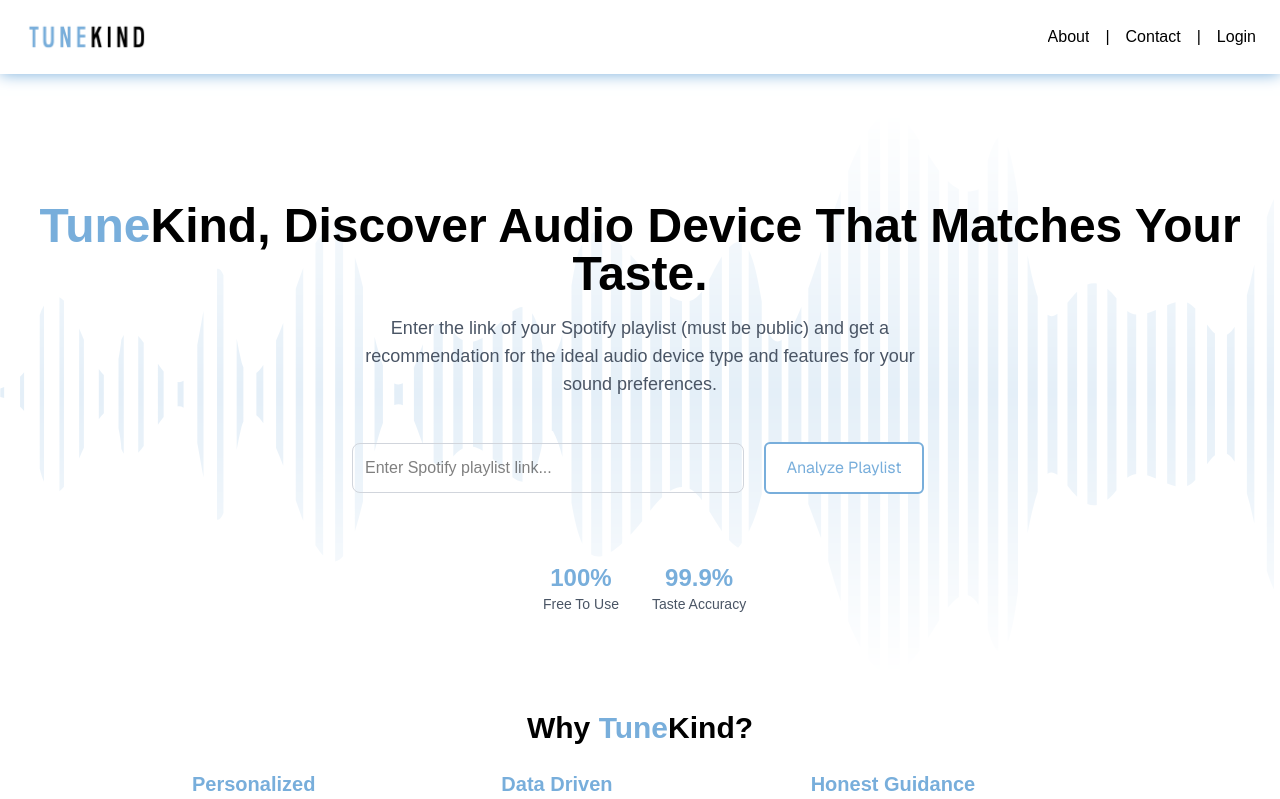
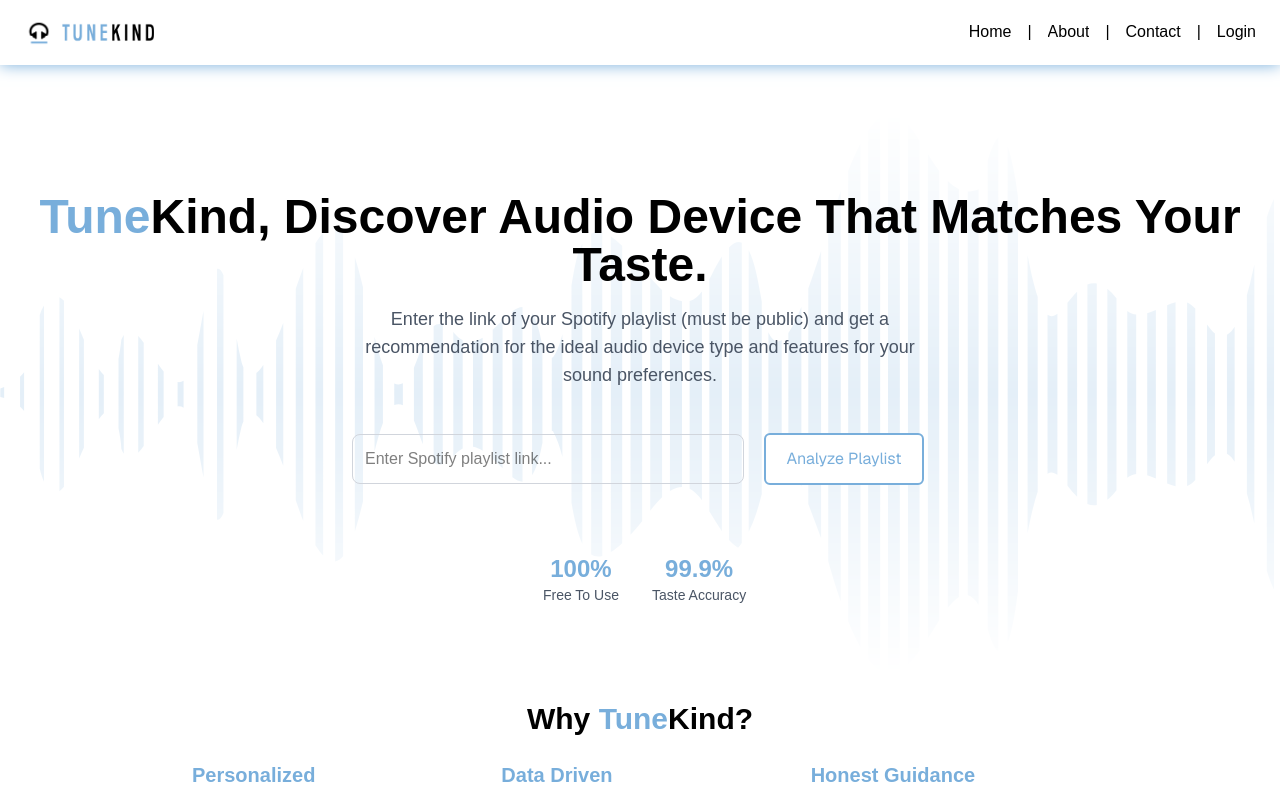
Before and after one commit to kaustubh-ds/tune-kind, a Next.js app: page / in a window 1280 px wide. Shown: the top 799 px of the page. Built offline with nearby package versions, Linux system fonts and the light colour scheme.

Commit message:
Updated navbar

```diff
--- a/app/components/navbar.js
+++ b/app/components/navbar.js
@@ -18,10 +18,16 @@ export default function Navbar() {
 
   return (
     <nav className="bg-white text-black w-full px-6 py-4 flex justify-between items-center shadow shadow-[0_0_15px_#78aedb] sticky top-0 z-10">
-      <Link href="/">
-        <Image src="/tklogo.png" alt="TuneKind Logo" width={125} height={10} className="rounded-sm" />
+      <Link href="/" className="flex items-center space-x-1">
+        <Image src="/tkicon.png" alt="TuneKind Icon" width={30} height={45} className="" />
+        <Image src="/tklogo.png" alt="TuneKind Logo" width={100} height={45} className="rounded-sm" />
       </Link>
       <div className="space-x-4 hidden md:flex">
+        <a href="/" className="relative group overflow-hidden text-black">
+          Home
+          <span className="absolute left-0 bottom-0 h-[2px] w-full bg-[#78aedb] transform scale-x-0 group-hover:scale-x-100 transition-transform duration-300 origin-center"></span>
+        </a>
+        <p>|</p>
         <a href="/about" className="relative group overflow-hidden text-black">
           About
           <span className="absolute left-0 bottom-0 h-[2px] w-full bg-[#78aedb] transform scale-x-0 group-hover:scale-x-100 transition-transform duration-300 origin-center"></span>
@@ -36,13 +42,13 @@ export default function Navbar() {
             <p>|</p>
             <button onClick={handleLogout} className="relative group overflow-hidden text-black">
               Logout
-              <span className="absolute left-0 bottom-0 h-[2px] w-full bg-red transform scale-x-0 group-hover:scale-x-100 transition-transform duration-300 origin-center"></span>
+              <span className="absolute left-0 bottom-0 h-[2px] w-full bg-[#ff0000] transform scale-x-0 group-hover:scale-x-100 transition-transform duration-300 origin-center"></span>
             </button>
           </>
         ) : (
           <>
             <p>|</p>
-            <a href="/login" className="relative group overflow-hidden text-black">
+            <a href="/login" className="relative group overflow-hidden text-black pb-0.5">
               Login
               <span className="absolute left-0 bottom-0 h-[2px] w-full bg-[#78aedb] transform scale-x-0 group-hover:scale-x-100 transition-transform duration-300 origin-center"></span>
             </a>
```
